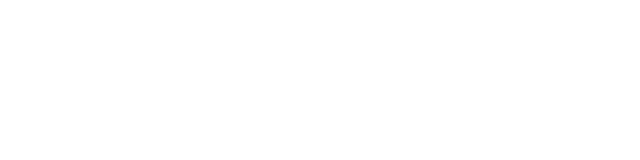
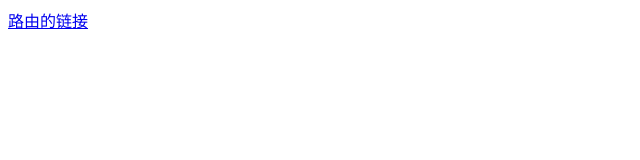
Before and after one commit to h963m/heimamm66, a Vue app: page / in a window 1280 px wide. Shown: the top 160 px of the page, without its empty margins (0-640 px from the left). Built offline with nearby package versions, Linux system fonts and the light colour scheme.

Commit message:
项目起步,路由整合

```diff
--- a/package.json
+++ b/package.json
@@ -9,7 +9,8 @@
   },
   "dependencies": {
     "core-js": "^3.6.4",
-    "vue": "^2.6.11"
+    "vue": "^2.6.11",
+    "vue-router": "^3.1.5"
   },
   "devDependencies": {
     "@vue/cli-plugin-babel": "~4.2.0",
--- a/src/App.vue
+++ b/src/App.vue
@@ -1,5 +1,5 @@
 <template>
-
+  <router-link to="info">路由的链接</router-link>
 </template>
 
 <script>
--- a/src/main.js
+++ b/src/main.js
@@ -1,8 +1,10 @@
 import Vue from 'vue'
 import App from './App.vue'
-
+// 导入路由
+import router from './router/index.js'
 Vue.config.productionTip = false
 
 new Vue({
+  router,
   render: h => h(App),
 }).$mount('#app')
--- /dev/null
+++ b/src/router/index.js
@@ -0,0 +1,15 @@
+//导入vue
+import Vue from 'vue'
+//导入Vue-router
+import VueRouter from 'vue-router'
+// 注册一下 use
+Vue.use(VueRouter)
+// 创建路由对象
+const router = new VueRouter({
+    // 路由规则
+    routers:[
+
+    ]
+})
+// 暴露出去
+export default router
```
Also changed, not shown: 1 other file (tests, documents, lock files or other folders).
